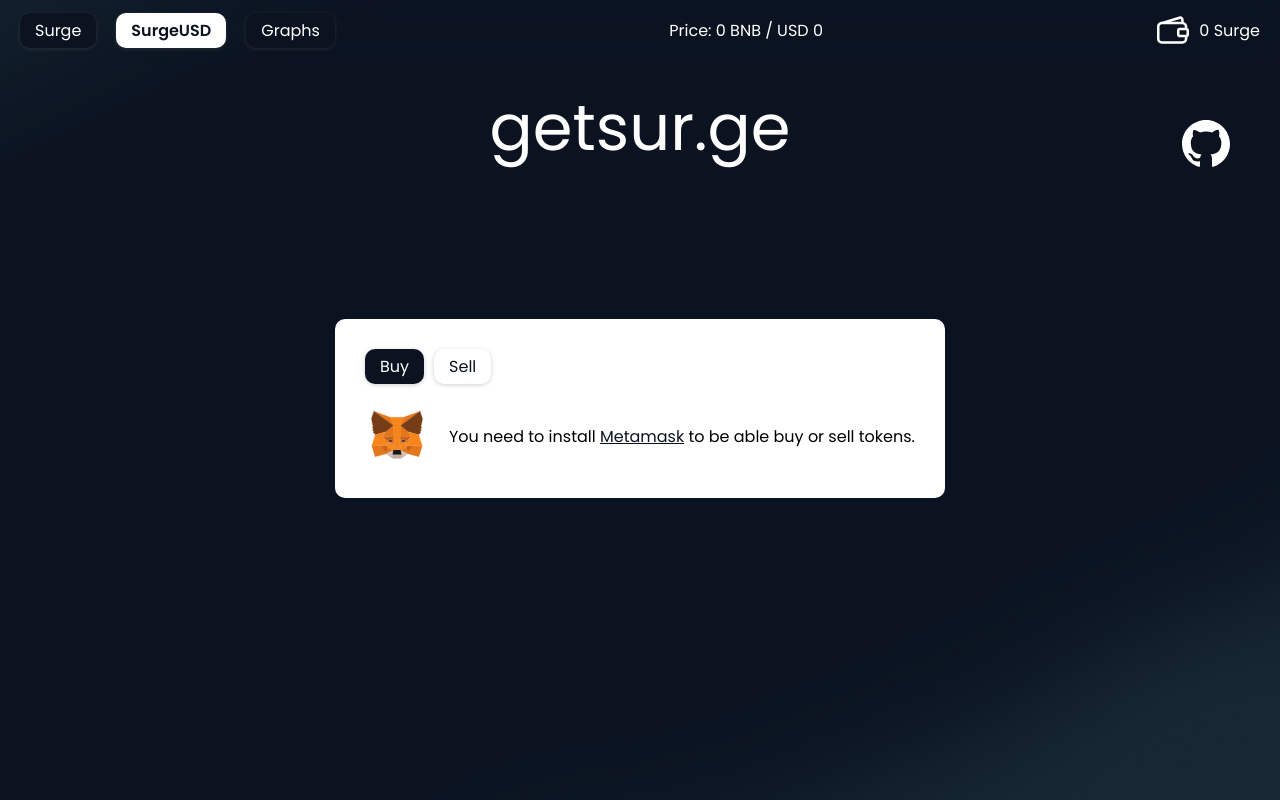
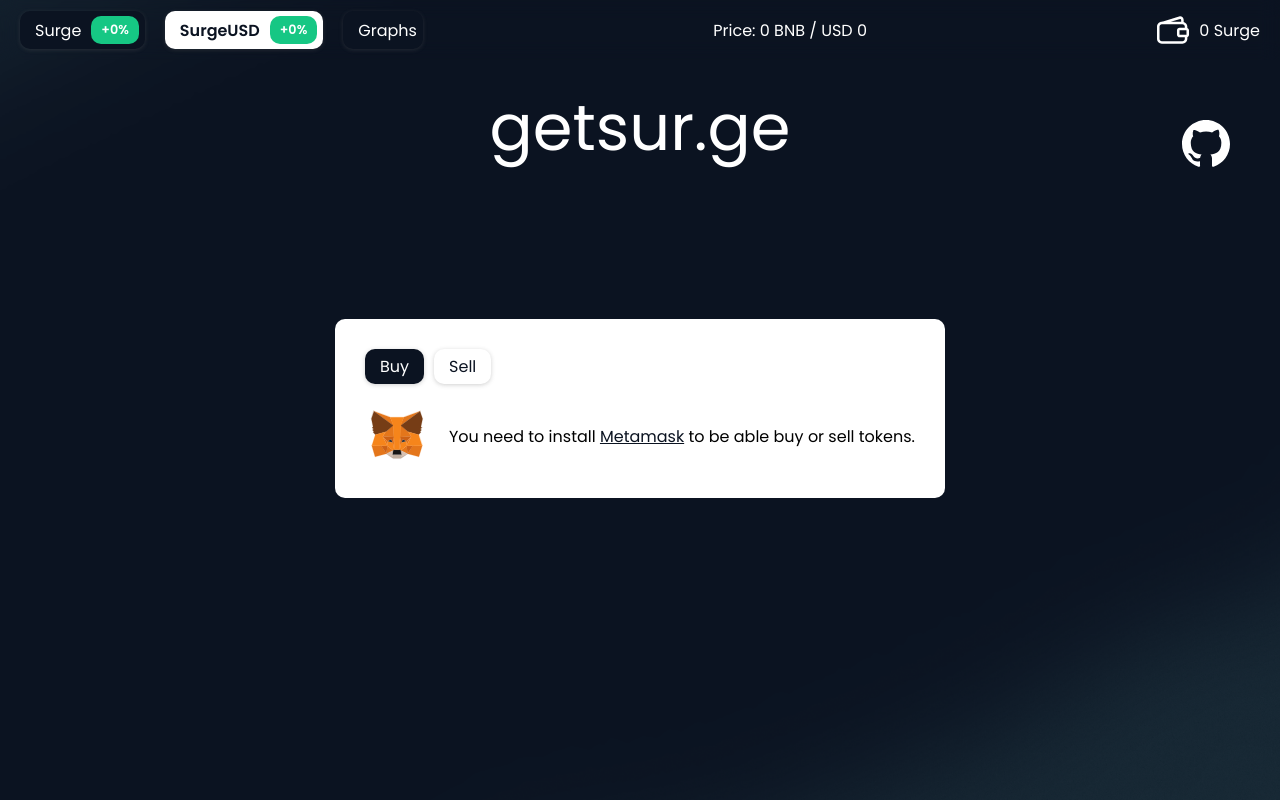
Before and after one commit to leNicDev/getsurge, a React (Create React App) app: page /surgeusd in a window 1280 px wide. Built offline with nearby package versions, Linux system fonts and the light colour scheme; what web3 would draw is missing.

Commit message:
Display 24h price change

```diff
--- a/src/App.js
+++ b/src/App.js
@@ -4,12 +4,13 @@
 
 import styles from './App.module.css';
 import { DESIRED_CHAIN_ID, getCurrentAccount, hasMetamask, onAccountsChanged, onChainChanged } from './common/metamask';
-import { bnbBalanceOf, fetchBnbUsdPrice, getSurgePriceInBnb, getSurgeUsdPriceInBnb, surgeBalanceOf, surgeUsdBalanceOf } from './common/price';
-import { bnbBalanceState, bnbUsdPriceState, currentAccountState, metamaskConnected, surgeBalanceState, surgeBnbPriceState, surgeUsdBalanceState, surgeUsdBnbPriceState } from './state/state';
+import { bnbBalanceOf, fetchBnbUsdPrice, getSurgeChangePercentage, getSurgePriceInBnb, getSurgeUsdChangePercentage, getSurgeUsdPriceInBnb, surgeBalanceOf, surgeUsdBalanceOf } from './common/price';
+import { bnbBalanceState, bnbUsdPriceState, currentAccountState, metamaskConnected, surgeBalanceState, surgeBnbPriceState, surgeChangePercentageState, surgeUsdBalanceState, surgeUsdBnbPriceState, surgeUsdChangePercentageState } from './state/state';
 import NumberFormat from 'react-number-format';
 import Graphs from './pages/Graphs/Graphs';
 import Surge from './pages/Surge/Surge';
 import SurgeUsd from './pages/SurgeUsd/SurgeUsd';
+import ChangeIndicator from './components/ChangeIndicator/ChangeIndicator';
 
 function App() {
   const [connected, setConnected] = useRecoilState(metamaskConnected)
@@ -20,6 +21,8 @@
   const [surgeBnbPrice, setSurgeBnbPrice] = useRecoilState(surgeBnbPriceState)
   const [surgeUsdBnbPrice, setSurgeUsdBnbPrice] = useRecoilState(surgeUsdBnbPriceState)
   const [bnbUsdPrice, setBnbUsdPrice] = useRecoilState(bnbUsdPriceState)
+  const [surgeChangePercentage, setSurgeChangePercentage] = useRecoilState(surgeChangePercentageState)
+  const [surgeUsdChangePercentage, setSurgeUsdChangePercentage] = useRecoilState(surgeUsdChangePercentageState)
 
   useEffect(() => {
     if (!hasMetamask()) return
@@ -37,6 +40,21 @@
     })
 
     const updateBalances = async () => {
+      const surgeChangePercentage = await getSurgeChangePercentage()
+      setSurgeChangePercentage(surgeChangePercentage)
+
+      const surgeUsdChangePercentage = await getSurgeUsdChangePercentage()
+      setSurgeUsdChangePercentage(surgeUsdChangePercentage)
+
+      const surgePriceInBnb = await getSurgePriceInBnb()
+      setSurgeBnbPrice(surgePriceInBnb)
+
+      const surgeUsdPriceInBnb = await getSurgeUsdPriceInBnb()
+      setSurgeUsdBnbPrice(surgeUsdPriceInBnb)
+
+      const currentBnbUsdPrice = await fetchBnbUsdPrice()
+      setBnbUsdPrice(currentBnbUsdPrice)
+
       const currentAccount = await getCurrentAccount()
 
       if (!currentAccount) return
@@ -49,15 +67,6 @@
 
       const bnbBalance = await bnbBalanceOf(currentAccount)
       setBnbBalance(bnbBalance)
-
-      const surgePriceInBnb = await getSurgePriceInBnb()
-      setSurgeBnbPrice(surgePriceInBnb)
-
-      const surgeUsdPriceInBnb = await getSurgeUsdPriceInBnb()
-      setSurgeUsdBnbPrice(surgeUsdPriceInBnb)
-
-      const currentBnbUsdPrice = await fetchBnbUsdPrice()
-      setBnbUsdPrice(currentBnbUsdPrice)
     }
 
     // update bnb balance, surge balance and surge price every few seconds
@@ -73,8 +82,8 @@
 
       <header className={styles.header}>
         <nav className={styles.navigation}>
-          <NavLink className={styles.navItem} activeClassName={styles.active} to="/surge">Surge</NavLink>
-          <NavLink className={styles.navItem} activeClassName={styles.active} to="/surgeusd">SurgeUSD</NavLink>
+          <NavLink className={styles.navItem} activeClassName={styles.active} to="/surge">Surge <ChangeIndicator changePercentage={surgeChangePercentage} /></NavLink>
+          <NavLink className={styles.navItem} activeClassName={styles.active} to="/surgeusd">SurgeUSD <ChangeIndicator changePercentage={surgeUsdChangePercentage} /></NavLink>
           <NavLink className={styles.navItem} activeClassName={styles.active} to="/graphs">Graphs</NavLink>
         </nav>
         <span className={styles.surgePrice}>Price: {surgeBnbPrice} BNB / <NumberFormat value={bnbUsdPrice * surgeBnbPrice} displayType={'text'} thousandSeparator={true} prefix={'USD '} /></span>
--- a/src/App.module.css
+++ b/src/App.module.css
@@ -87,8 +87,11 @@
 }
 
 .navItem {
+    display: flex;
+    gap: var(--gap-small);
+    align-items: center;
     text-decoration: none;
-    padding: 5px 15px;
+    padding: 5px 6px 5px 15px;
     border-radius: 10px;
     box-shadow: rgba(99, 99, 99, 0.3) 0px 1px 4px 0px;
     background-color: var(--color-bg);
--- /dev/null
+++ b/src/common/math.js
@@ -0,0 +1,9 @@
+export function roundTo(n, digits) {
+    if (digits === undefined) {
+        digits = 0;
+    }
+
+    const multiplicator = Math.pow(10, digits);
+    n = parseFloat((n * multiplicator).toFixed(11));
+    return Math.round(n) / multiplicator;
+}
--- a/src/common/price.js
+++ b/src/common/price.js
@@ -107,3 +107,15 @@
     const json = await response.json()
     return json.price
 }
+
+export async function getSurgeChangePercentage() {
+    const response = await fetch('https://api.getsur.ge/surge/changePercentage')
+    const json = await response.json()
+    return json.change
+}
+
+export async function getSurgeUsdChangePercentage() {
+    const response = await fetch('https://api.getsur.ge/surgeusd/changePercentage')
+    const json = await response.json()
+    return json.change
+}
--- /dev/null
+++ b/src/components/ChangeIndicator/ChangeIndicator.js
@@ -0,0 +1,11 @@
+import styles from "./ChangeIndicator.module.css"
+import { roundTo } from "../../common/math"
+import classNames from "classnames"
+
+export default function ChangeIndicator(props) {
+    const change = roundTo(props.changePercentage * 100, 2)
+    const wentUp = change >= 0
+    const changeText = `${wentUp ? '+' : '-'}${change}%`
+
+    return <div className={classNames({[styles.changeIndicator]: true, [styles.up]: wentUp})} title="24h price change">{changeText}</div>
+}
--- /dev/null
+++ b/src/components/ChangeIndicator/ChangeIndicator.module.css
@@ -0,0 +1,12 @@
+.changeIndicator {
+    text-align: center;
+    color: white;
+    font-size: .8em;
+    padding: 5px 10px;
+    font-weight: bold;
+    border-radius: 10px;
+    background-color: #ea3943;
+}
+.changeIndicator.up {
+    background-color: #16c784;
+}
--- a/src/state/state.js
+++ b/src/state/state.js
@@ -69,3 +69,13 @@
     key: 'bnbUsdPrice',
     default: 0,
 })
+
+export const surgeChangePercentageState = atom({
+    key: 'surgeChangePercentage',
+    default: 0,
+})
+
+export const surgeUsdChangePercentageState = atom({
+    key: 'surgeUsdChangePercentage',
+    default: 0,
+})
```
